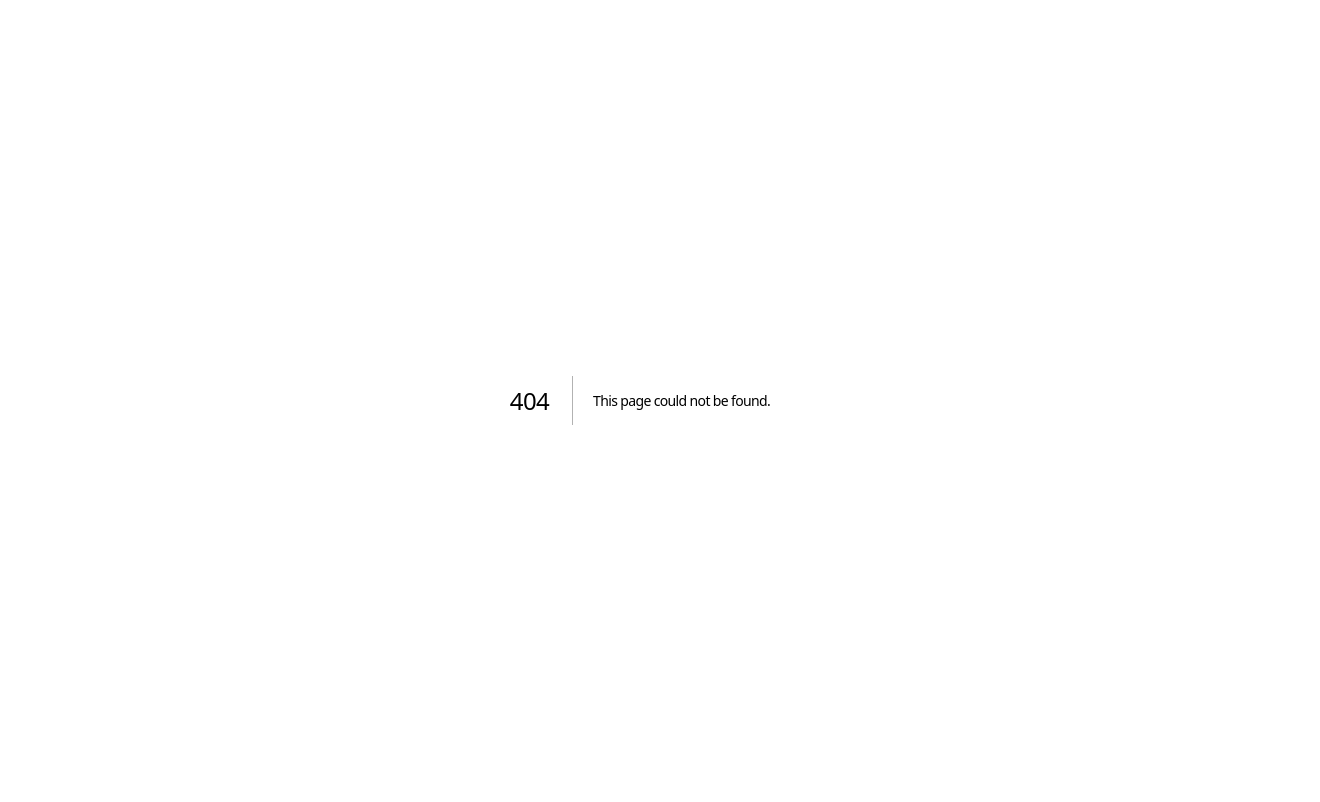
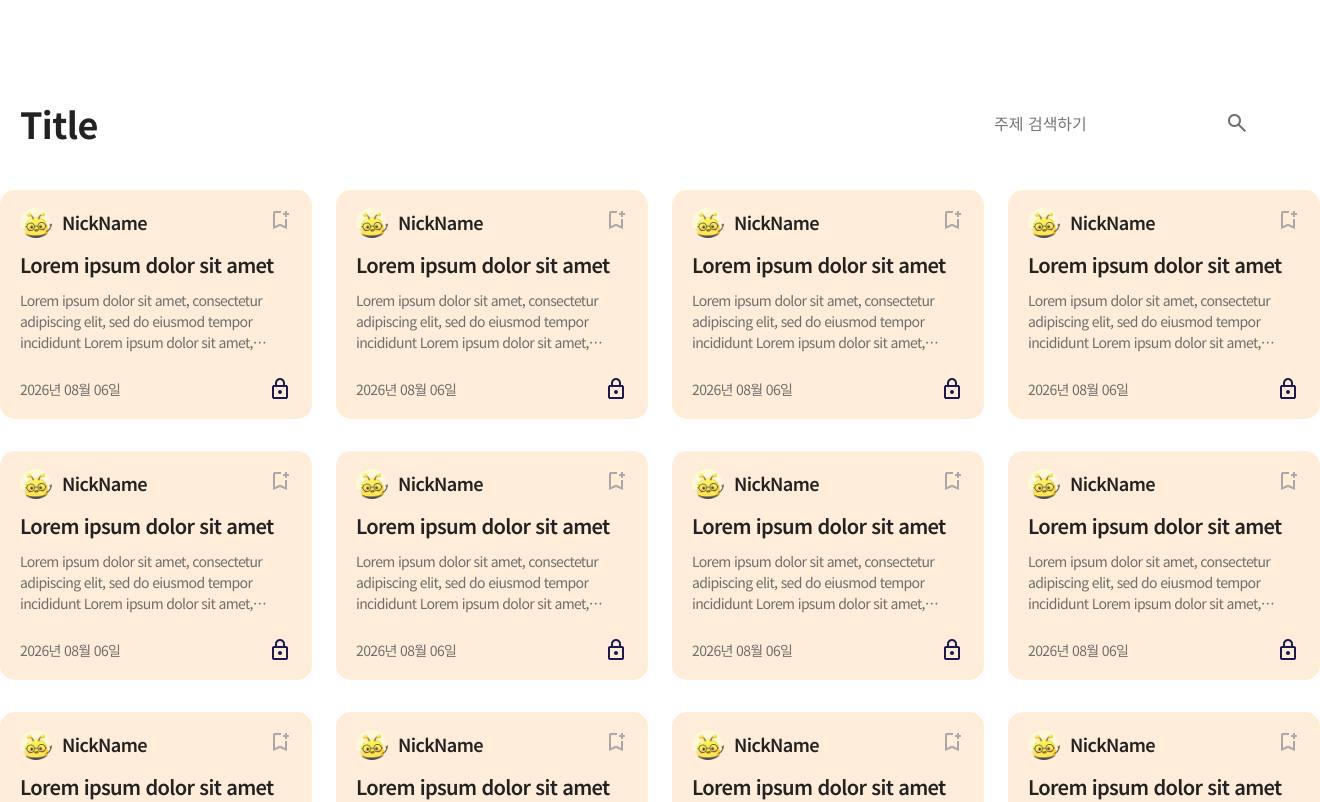
Before and after one commit to JEJU-Ratus/est_fe13_final_project, a Next.js app: page /dev/allsummary in a window 1280 px wide. Before the commit this address had no page. Shown: the top 802 px of the page, 1320 px wide, since content can reach past the window. Built offline with nearby package versions, Linux system fonts and the light colour scheme.

Commit message:
feat: AllSummary 컴포넌트 추가 및 스타일링 적용

```diff
--- /dev/null
+++ b/src/app/(dev)/dev/allsummary/page.js
@@ -0,0 +1,9 @@
+import AllSummary from "@/components/Allsummary";
+
+export default function Allsummarytest() {
+  return (
+    <>
+      <AllSummary />
+    </>
+  );
+}
--- a/src/app/(site)/layout.js
+++ b/src/app/(site)/layout.js
@@ -16,7 +16,7 @@ export default function RootLayout({ children }) {
   return (
     <html lang="ko" className={`${notoSans.className}`}>
       <head>
-        <link href="https://fonts.googleapis.com/css2?family=Material+Symbols+Outlined&display=swap" />
+        <link href="https://fonts.googleapis.com/css2?family=Material+Symbols+Outlined" />
       </head>
       <body>
         <Header />
--- /dev/null
+++ b/src/components/AllSummary.module.scss
@@ -0,0 +1,60 @@
+@use "../styles/abstracts/colors" as color;
+@use "../styles/abstracts/typography" as typography;
+
+.summary-container {
+  display: flex;
+  flex-direction: column;
+  gap: 40px;
+
+  max-width: 1320px;
+  margin: 0 auto;
+  padding: 96px 0;
+}
+
+.summary-header {
+  display: flex;
+  align-items: center;
+  justify-content: space-between;
+
+  padding: 0 20px;
+}
+
+.summary-title {
+  @include typography.text-36-bold;
+
+  color: color.$black;
+}
+
+.search-box {
+  display: flex;
+  align-items: center;
+
+  width: 292px;
+  height: 40px;
+  padding: 0 24px;
+
+  background: color.$white;
+  border-radius: 50px;
+
+  input {
+    flex: 1;
+
+    border: none;
+    outline: none;
+    background: transparent;
+  }
+
+  .search-icon {
+    color: color.$gray-medium-3;
+  }
+
+  &:focus-within {
+    box-shadow: 0 0 10px rgba(110, 110, 110, 0.6);
+  }
+}
+
+.summary-content {
+  display: grid;
+  grid-template-columns: repeat(4, 312px);
+  gap: 32px 24px;
+}
--- a/src/components/Allsummary.jsx
+++ b/src/components/Allsummary.jsx
@@ -0,0 +1,28 @@
+import styles from "./AllSummary.module.scss";
+import SummaryItemCard from "./SummaryItemCard";
+
+export default function AllSummary() {
+  const DemoCards = Array.from({ length: 12 });
+
+  return (
+    <section className={styles["summary-container"]}>
+      <div className={styles["summary-header"]}>
+        <h2 className={styles["summary-title"]}>Title</h2>
+
+        <div className={styles["search-box"]}>
+          <input type="text" placeholder="주제 검색하기" />
+
+          <span className={`material-symbols-outlined ${styles["search-icon"]}`} aria-hidden="true">
+            search
+          </span>
+        </div>
+      </div>
+
+      <div className={styles["summary-content"]}>
+        {DemoCards.map((_, index) => (
+          <SummaryItemCard key={index} />
+        ))}
+      </div>
+    </section>
+  );
+}
```
